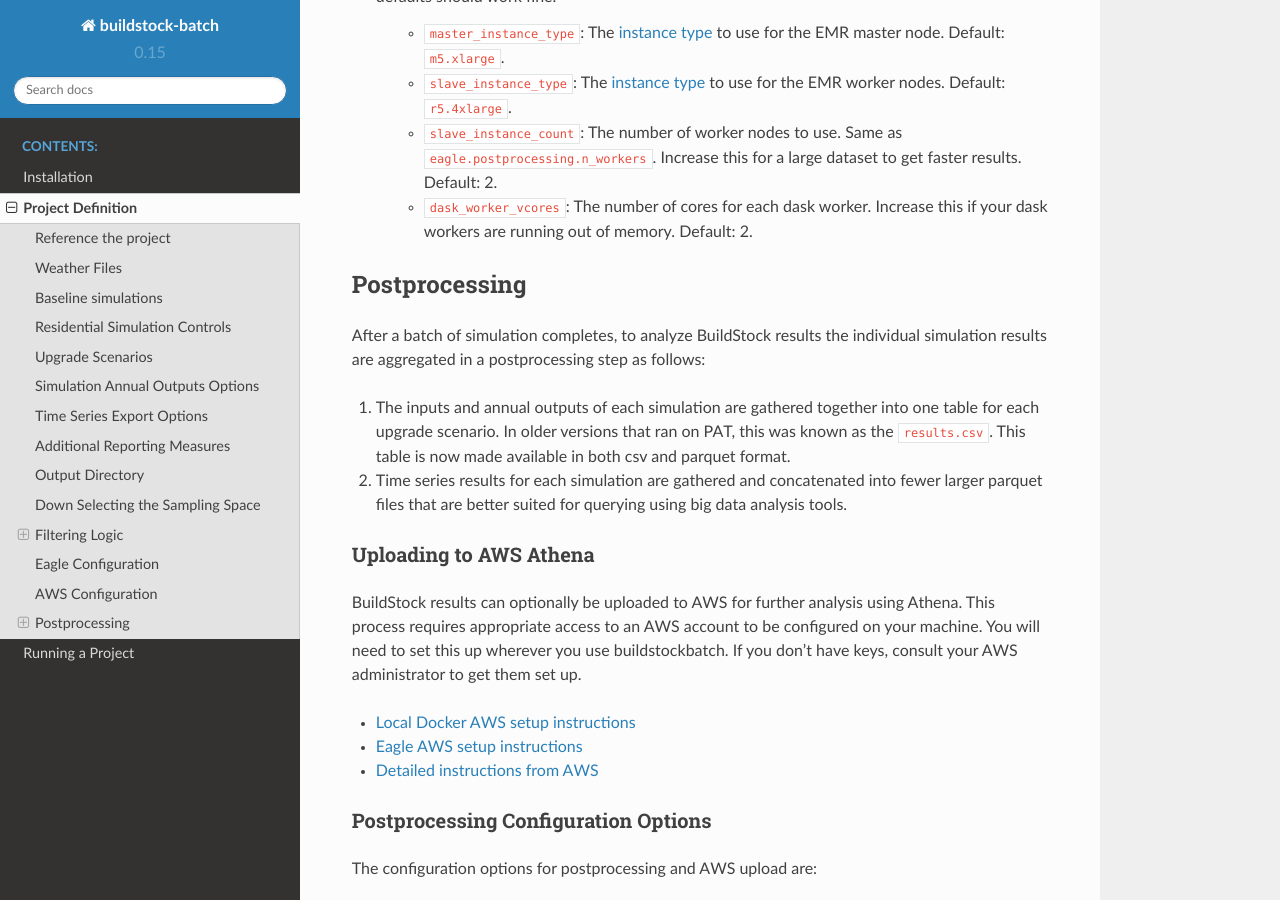
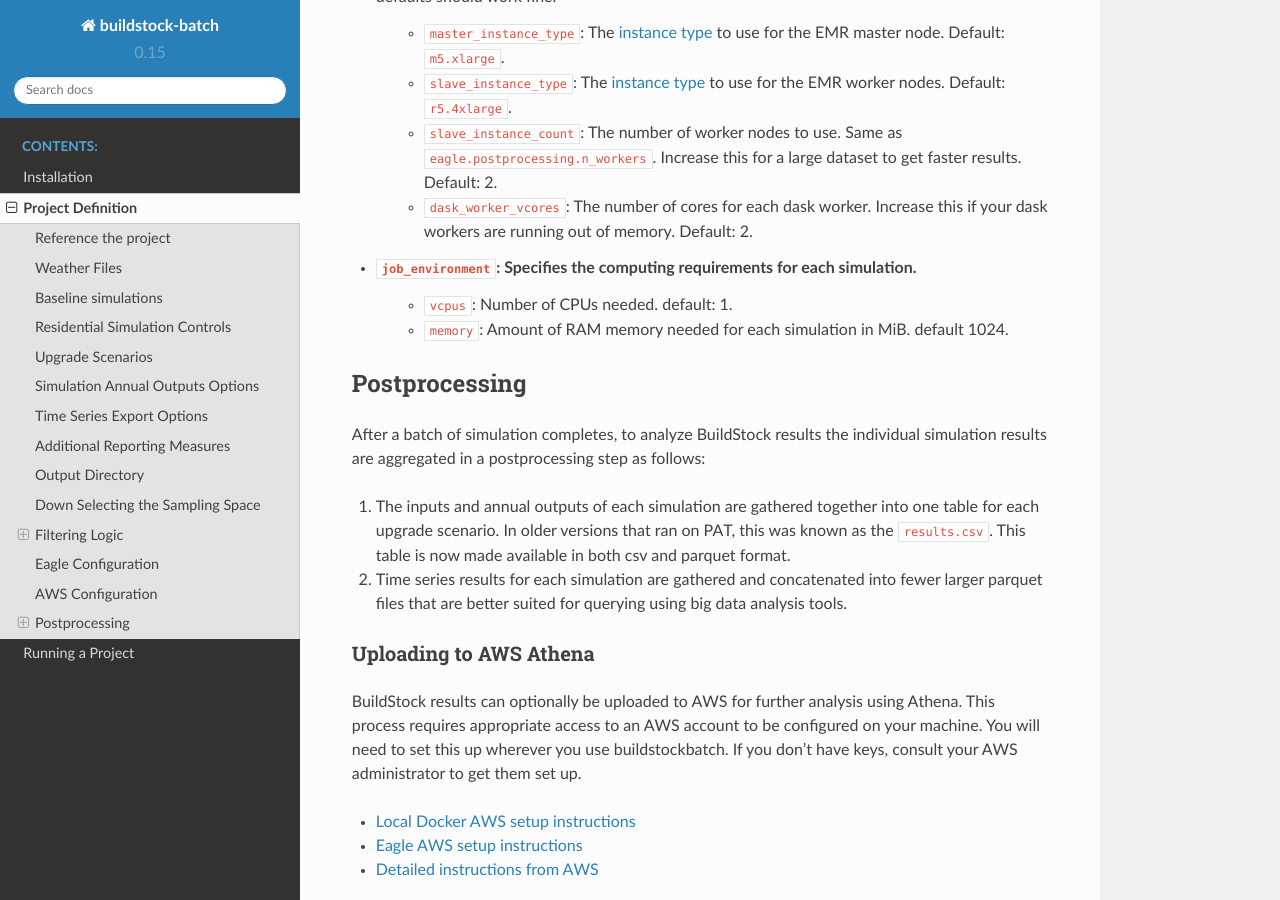
Before and after one commit to NREL/buildstockbatch, a Sphinx documentation site: the page built from docs/project_defn.rst, in a window 1280 px wide and 900 px high, scrolled down 7608 px. Built offline with Sphinx 7.4.7 and the Read the Docs theme 2.0.0, drawn with Linux system fonts in a browser that asks for light colours.

Commit message:
adding aws job environment config

```diff
--- a/docs/project_defn.rst
+++ b/docs/project_defn.rst
@@ -316,6 +316,9 @@ on the `AWS Batch <https://aws.amazon.com/batch/>`_ service.
     * ``slave_instance_type``: The `instance type`_ to use for the EMR worker nodes. Default: ``r5.4xlarge``.
     * ``slave_instance_count``: The number of worker nodes to use. Same as ``eagle.postprocessing.n_workers``. Increase this for a large dataset to get faster results. Default: 2.
     * ``dask_worker_vcores``: The number of cores for each dask worker. Increase this if your dask workers are running out of memory. Default: 2.
+*  ``job_environment``: Specifies the computing requirements for each simulation.
+    * ``vcpus``: Number of CPUs needed. default: 1.
+    * ``memory``: Amount of RAM memory needed for each simulation in MiB. default 1024.
 
 
 .. _instance type: https://aws.amazon.com/ec2/instance-types/
```
Also changed, not shown: 2 other files.
